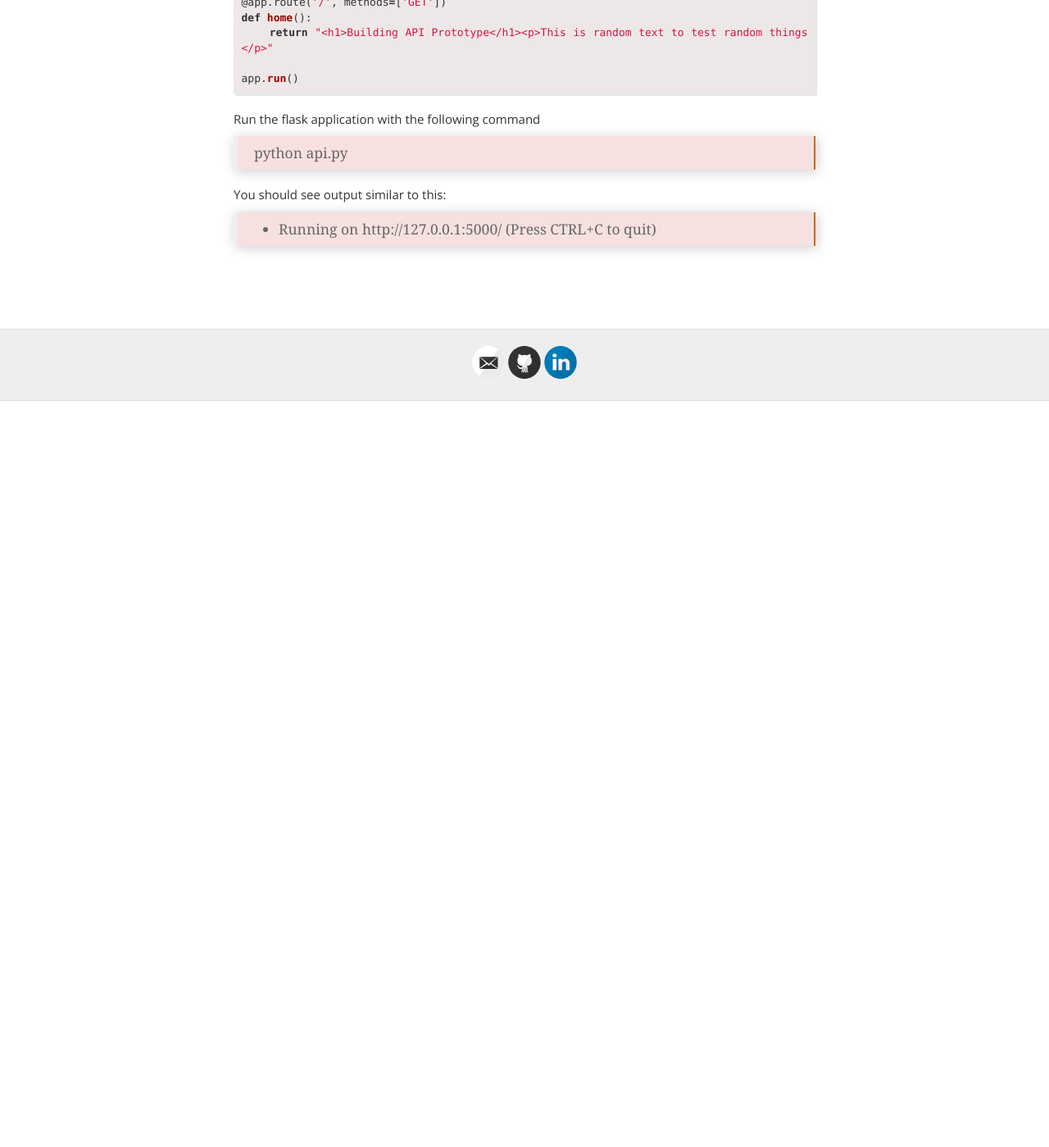
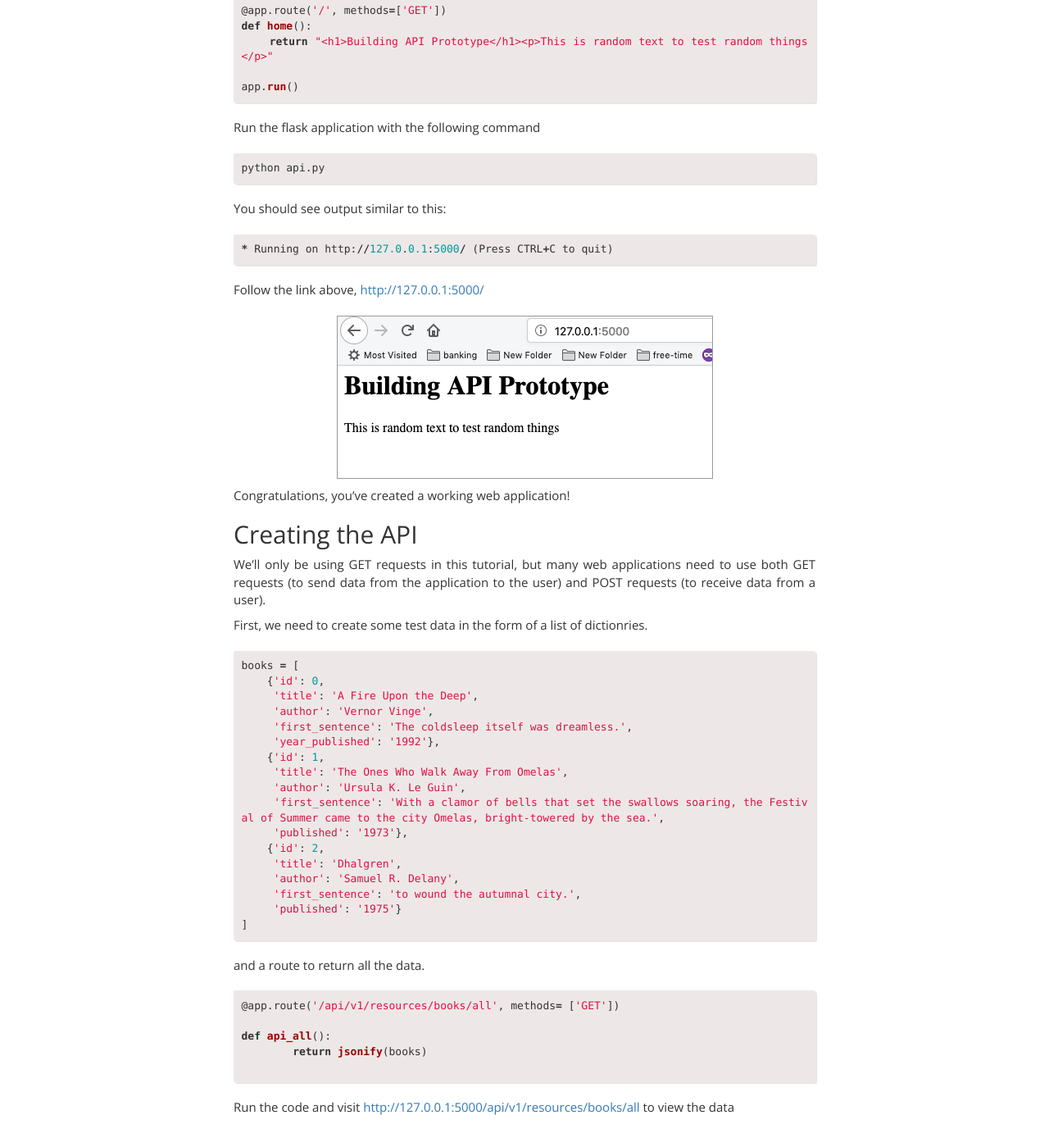
Before and after one commit to summii/summii.github.io, a Jekyll site: the page built from _posts/2019-04-04-create-web-api-using-python-and-flask.md, in a window 1280 px wide and 1400 px high, scrolled down 1540 px. Shown: the whole window at 82% size. Built offline with Jekyll 4.4.1, drawn with Linux system fonts in a browser that asks for light colours; nearby versions of some CDN libraries; comment, search, counter and statistics services are not loaded; before the commit the page ends 2029 px from its top, so only the background shows below that; some of the changed text lies outside the part shown.

Commit message:
new blog

````diff
--- a/_posts/2019-04-04-create-web-api-using-python-and-flask.md
+++ b/_posts/2019-04-04-create-web-api-using-python-and-flask.md
@@ -18,21 +18,21 @@ If you have data that you want share with others, an API is one way to do it. Ho
 
 ## API Terminology
 
-* HTTP (Hypertext Transfer Protocol)
+>HTTP (Hypertext Transfer Protocol)
 
-> It is the primary way to communicating data on the web.
+* It is the primary way to communicating data on the web.
 
-* URL (Uniform Resource Locator)
+>URL (Uniform Resource Locator)
 
-> An address for a resource on the web
+* An address for a resource on the web
 
-* JSON (JavaScript Object Notation)
+>JSON (JavaScript Object Notation)
 
-> iT is a text-based data storage format that is designed to be easy to read for both humans and machines
+* It is a text-based data storage format that is designed to be easy to read for both humans and machines
 
-* REST (REpresentational State Transfer)
+>REST (REpresentational State Transfer)
 
->It is a philosophy that describes some best practices for implementing APIs.
+* It is a philosophy that describes some best practices for implementing APIs.
 
 ## Implementing API
 
@@ -73,8 +73,57 @@ app.run()
 
 Run the flask application with the following command
 
->python api.py
+```python
+python api.py
+```
 
 You should see output similar to this:
 
->* Running on http://127.0.0.1:5000/ (Press CTRL+C to quit)
+```python
+* Running on http://127.0.0.1:5000/ (Press CTRL+C to quit)
+```
+
+Follow the link above, [http://127.0.0.1:5000/](http://127.0.0.1:5000/)
+
+![alt text](/images/api.jpg)
+
+
+Congratulations, you’ve created a working web application!
+
+## Creating the API
+
+We’ll only be using GET requests in this tutorial, but many web applications need to use both GET requests (to send data from the application to the user) and POST requests (to receive data from a user).
+
+First, we need to create some test data in the form of a list of dictionries.
+
+```python
+books = [
+    {'id': 0,
+     'title': 'A Fire Upon the Deep',
+     'author': 'Vernor Vinge',
+     'first_sentence': 'The coldsleep itself was dreamless.',
+     'year_published': '1992'},
+    {'id': 1,
+     'title': 'The Ones Who Walk Away From Omelas',
+     'author': 'Ursula K. Le Guin',
+     'first_sentence': 'With a clamor of bells that set the swallows soaring, the Festival of Summer came to the city Omelas, bright-towered by the sea.',
+     'published': '1973'},
+    {'id': 2,
+     'title': 'Dhalgren',
+     'author': 'Samuel R. Delany',
+     'first_sentence': 'to wound the autumnal city.',
+     'published': '1975'}
+]
+```
+
+and a route to return all the data.
+
+```python
+@app.route('/api/v1/resources/books/all', methods= ['GET'])
+
+def api_all():
+	return jsonify(books)
+
+```
+
+Run the code and visit [http://127.0.0.1:5000/api/v1/resources/books/all](http://127.0.0.1:5000/api/v1/resources/books/all) to view the data
````
Also changed, not shown: images/api.jpg (added).
